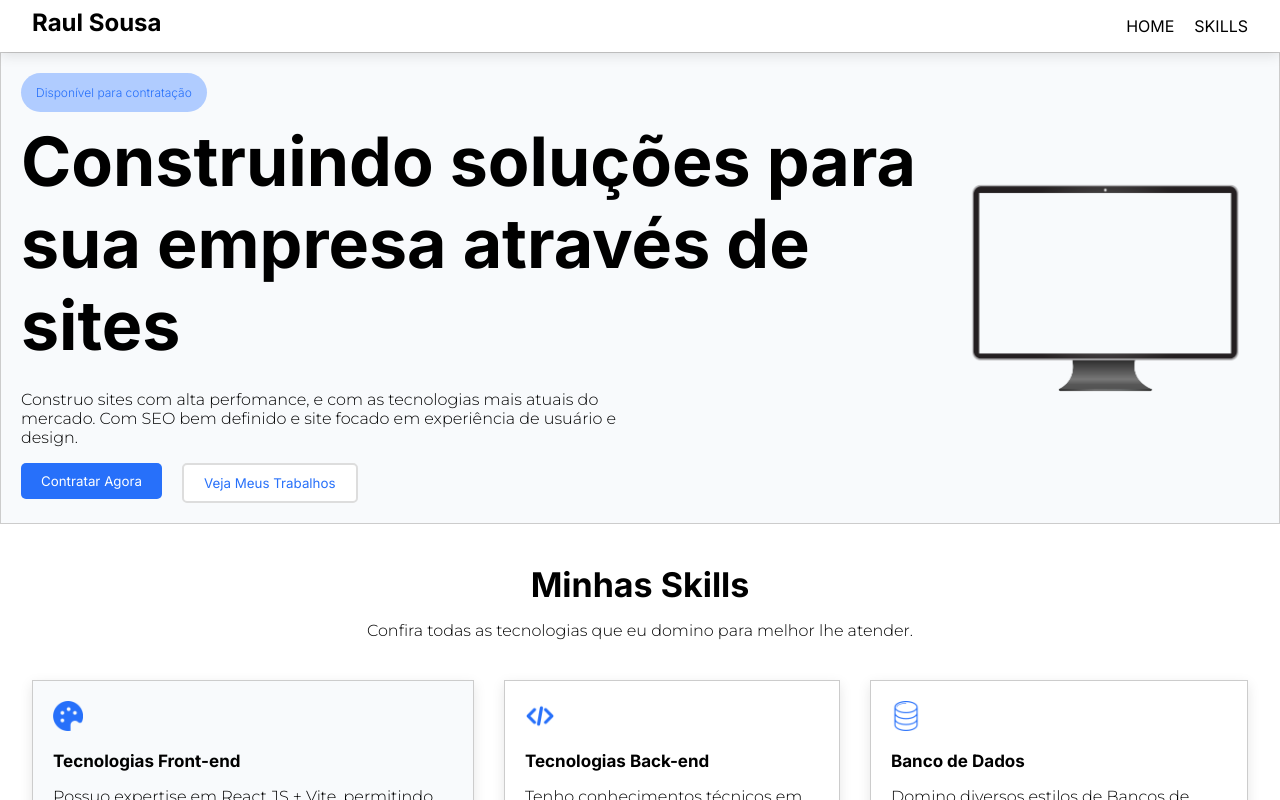
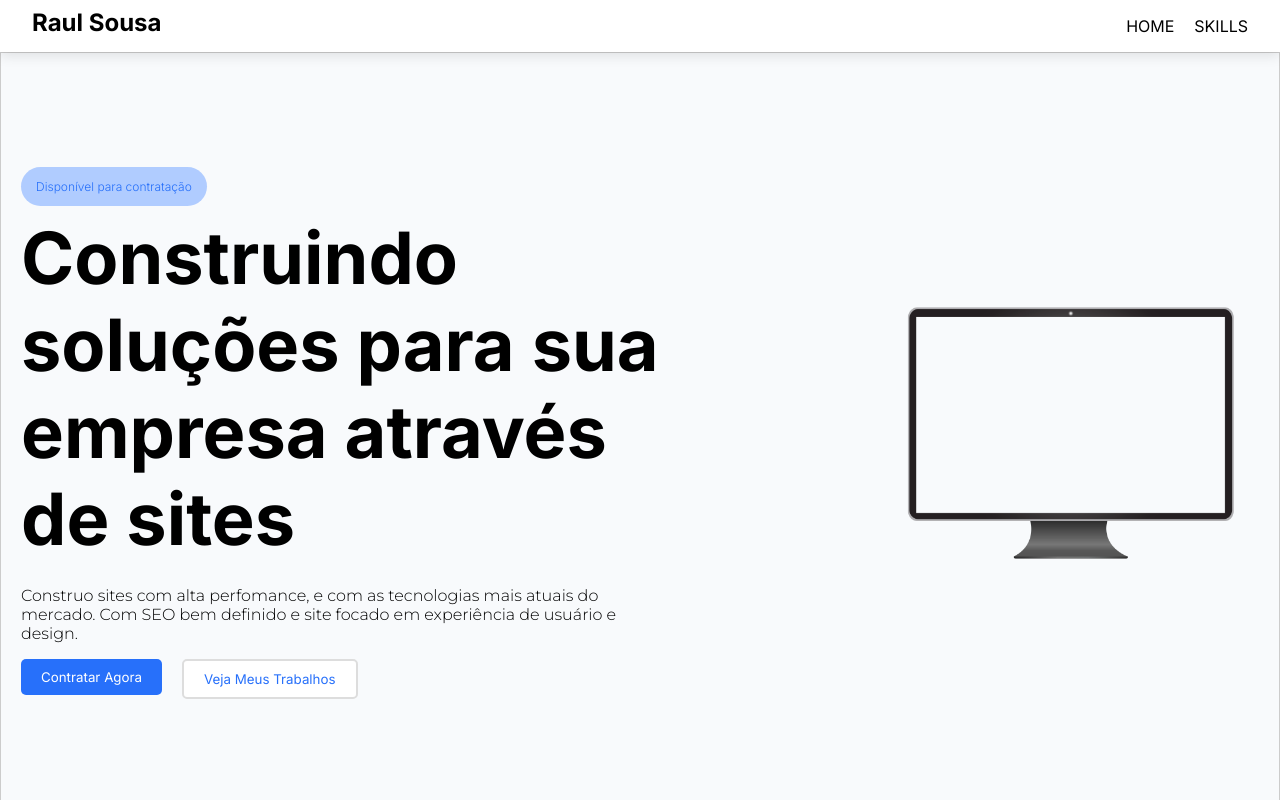
Before and after one commit to codArtic0/portfolio, a React (Vite) app: page / in a window 1280 px wide. Shown: the top 800 px of the page. Built offline with nearby package versions, Linux system fonts and the light colour scheme.

Commit message:
STYLE: ELEMENTS SIZE

```diff
--- a/src/styles/Home.css
+++ b/src/styles/Home.css
@@ -3,6 +3,7 @@
     display: flex;
     border: solid 1px #CCC;
     padding: 20px;
+    height: 90vh;
 }
 
 @media (max-width: 768px){
@@ -37,8 +38,9 @@
 
 h1{
     font-family: var(--fonte-principal);
-    font-size: clamp(32px, 8vw, 68px);
+    font-size: clamp(32px, 8vw, 72px);
     margin: 8px 0px;
+    width: 80%;
 }
 
 p{
@@ -64,7 +66,7 @@ p{
     display: flex;
     align-items: center;
     justify-content: center;
-    width: 50%;
+    width: 70%;
     max-width: 500px;
 }
 
```
